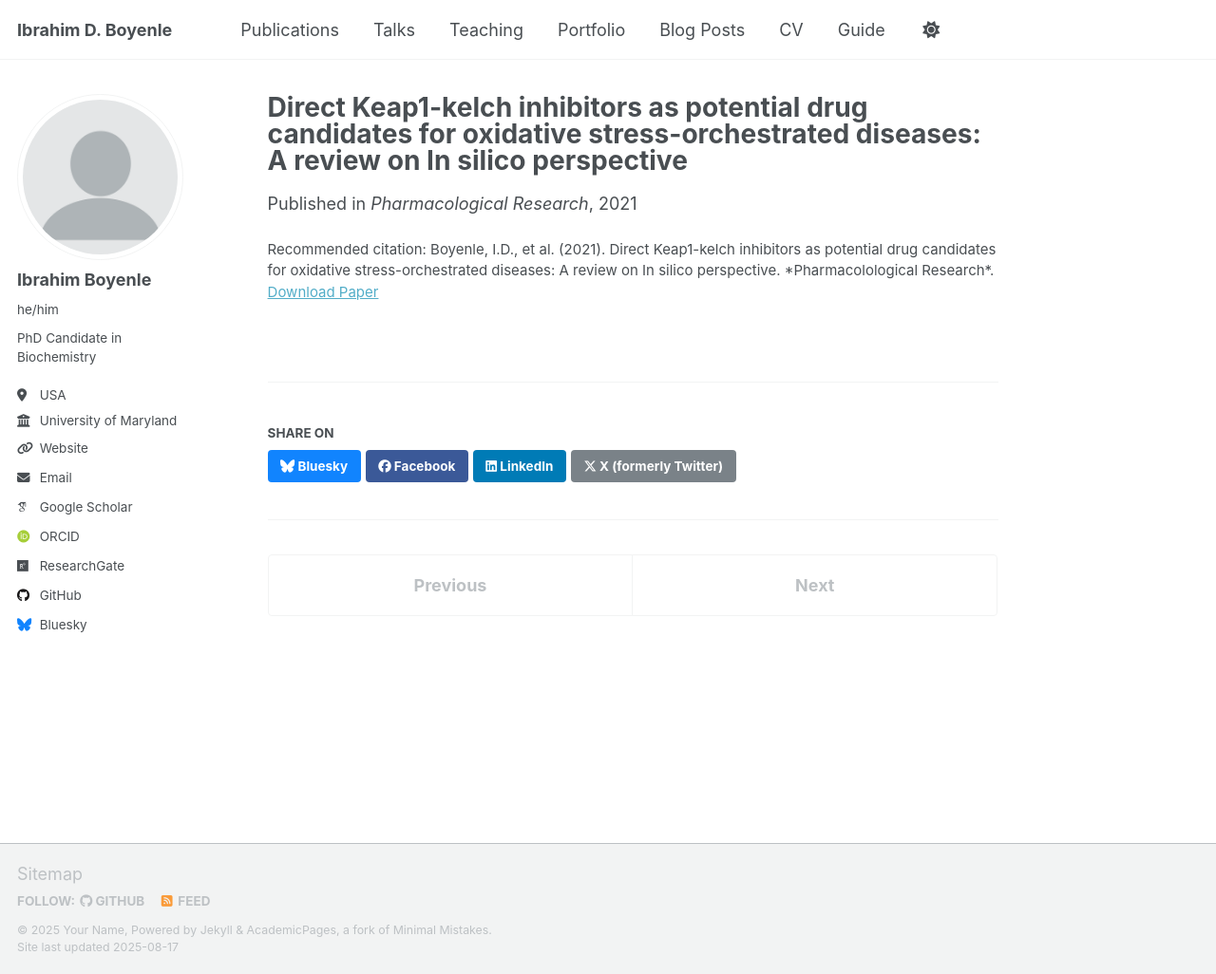
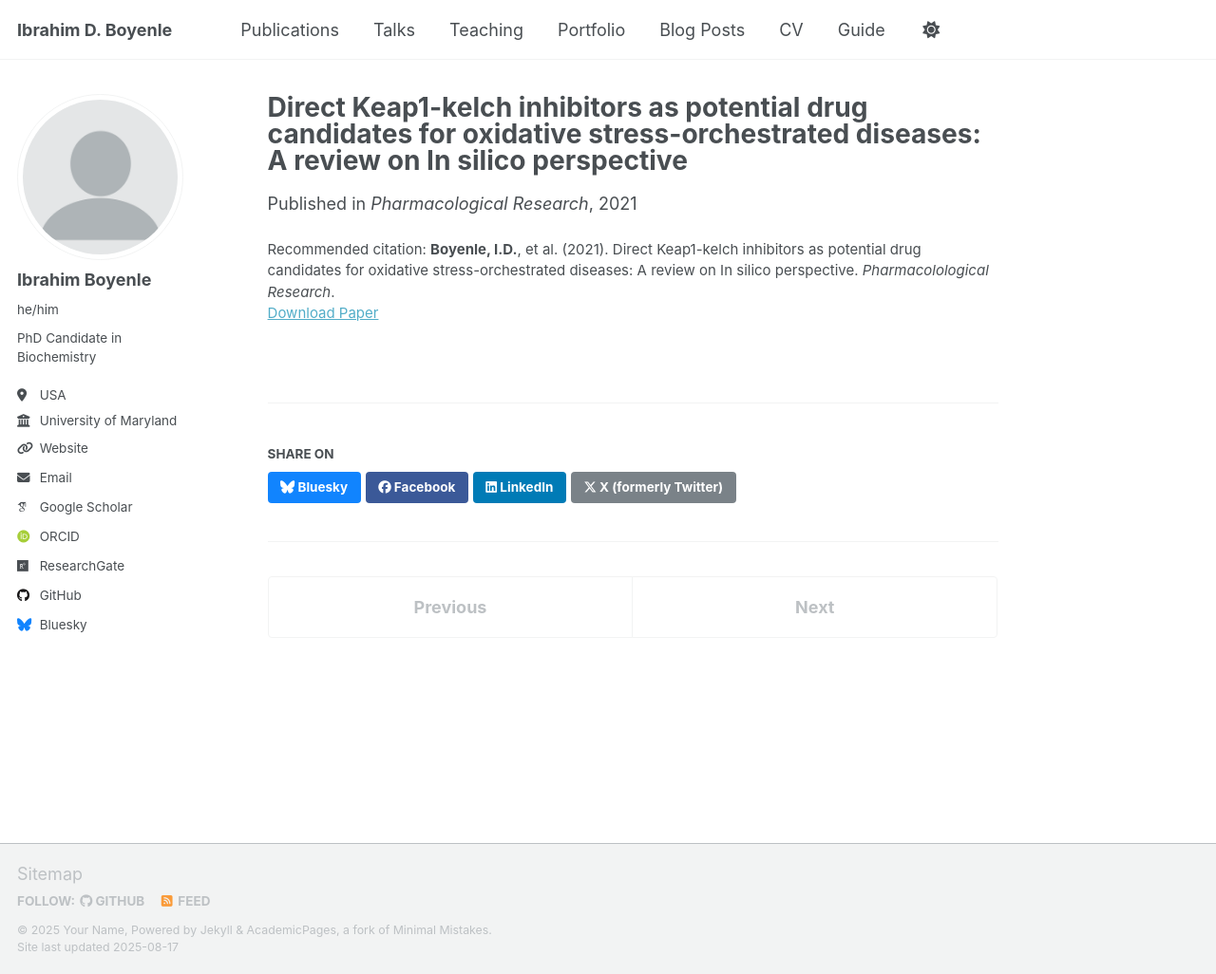
Before and after one commit to Ibrahimboyenle/Ibrahimboyenle.github.io, a Jekyll site: the page built from _publications/2021-10-01-keap1-kelch-inhibitors.md, in a window 1280 px wide and 1026 px high. Shown: the whole window at 95% size. Built offline with Jekyll 4.4.1, drawn with Linux system fonts in a browser that asks for light colours; some web fonts are replaced; a script that is not in the unit is left out.

```diff
--- a/_publications/2021-10-01-keap1-kelch-inhibitors.md
+++ b/_publications/2021-10-01-keap1-kelch-inhibitors.md
@@ -7,5 +7,5 @@ excerpt: "Study of Keap1–Kelch inhibitors as emerging therapeutics against oxi
 date: 2021-10-01
 venue: "Pharmacological Research"
 paperurl: "https://doi.org/10.1016/j.phrs.2021.105577"
-citation: "Boyenle, I.D., et al. (2021). Direct Keap1-kelch inhibitors as potential drug candidates for oxidative stress-orchestrated diseases: A review on In silico perspective. *Pharmacolological Research*."
+citation: "<b>Boyenle, I.D.</b>, et al. (2021). Direct Keap1-kelch inhibitors as potential drug candidates for oxidative stress-orchestrated diseases: A review on In silico perspective. <i>Pharmacolological Research</i>."
 ---
```
